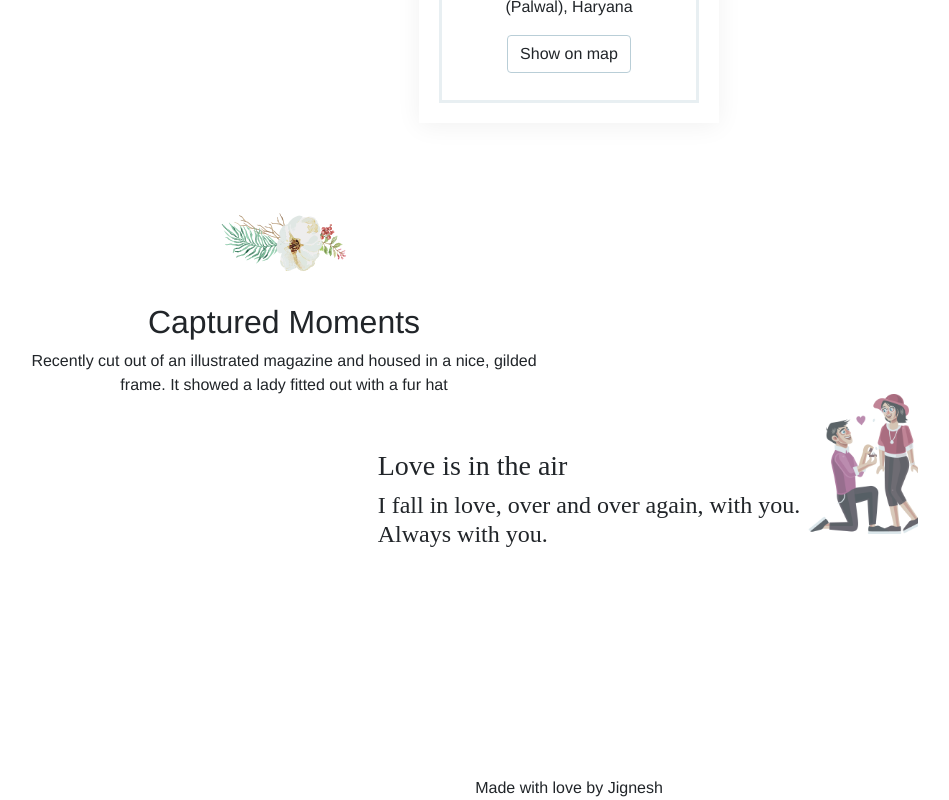
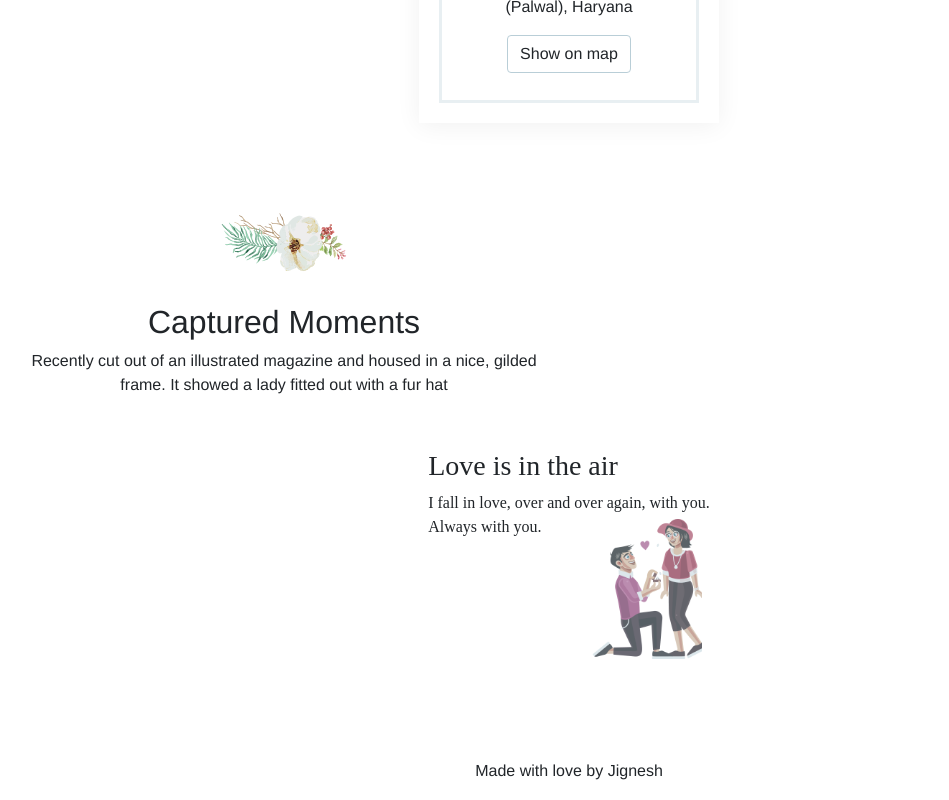
Before and after one commit to JigMistry/lovlymarriage, a Vue app: page / in a window 1280 px wide. Shown: the part 1154-1954 px from the top of the page, without its empty margins (71-1020 px from the left). Built offline with nearby package versions, Linux system fonts and the light colour scheme.

Commit message:
images added

```diff
--- a/src/App.vue
+++ b/src/App.vue
@@ -119,7 +119,8 @@
           <div class="row" >
             <div class="section-title">
               <h3>Love is in the air</h3>
-              <h4>I fall in love, over and over again, with you. <br>Always with you.</h4>
+              <span>I fall in love, over and over again, with you. <br>Always with you.</span>
+              <!-- <h4>I fall in love, over and over again, with you. <br>Always with you.</h4> -->
             </div>
             <div class="section-content">
               <!-- <b-button variant="outline-primary">
--- a/src/assets/scss/app.scss
+++ b/src/assets/scss/app.scss
@@ -385,13 +385,13 @@ html {
       display: flex;
       justify-content: center;
       .row {
-        margin-left: 25px
+        /*margin-left: 25px*/
       }
       .section-title {
         h3 {
           font-family: 'Niconne', cursive, "aphroditeslimtextregular";
         }
-        h4 {
+        span {
           font-family: 'Niconne', cursive, "aphroditeslimtextregular";
         }
       }
@@ -407,8 +407,8 @@ html {
           /* left: -12%; */
           -webkit-transform: translateX(-50%);
           transform: translateX(-50%);
-          top: -60px;
-          right: -180px;
+          top: 65px;
+          right: -54px;
         }
       }
     }
```
